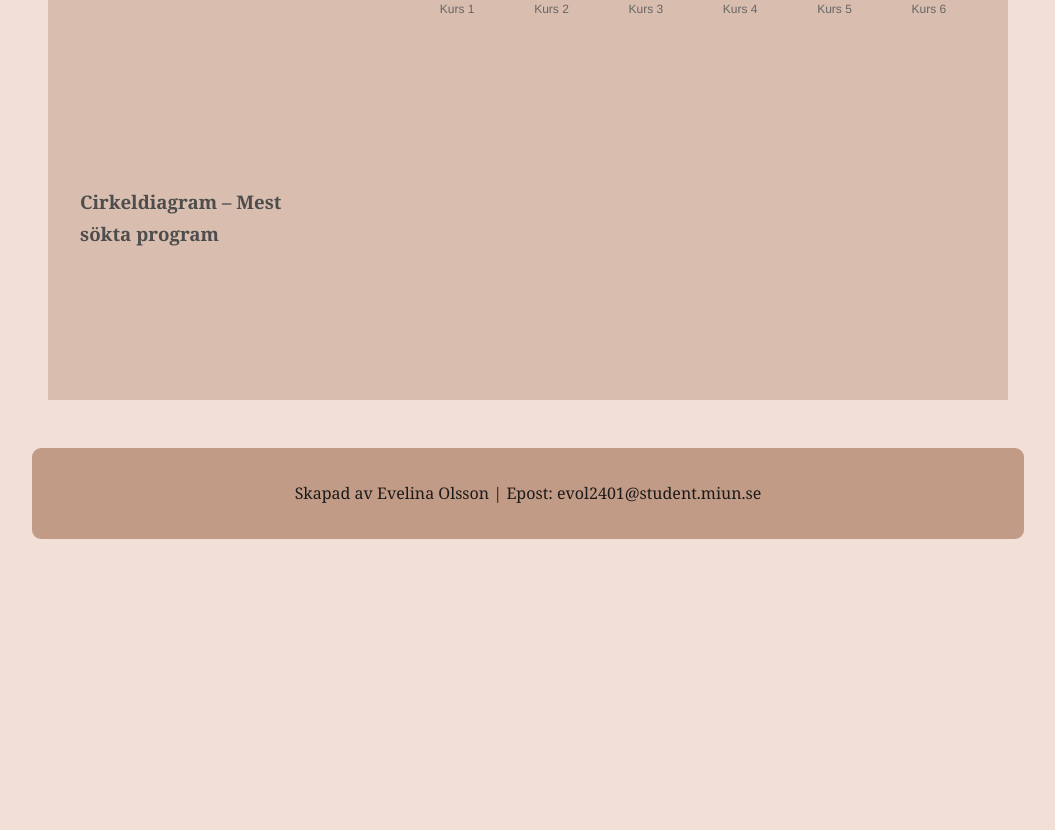
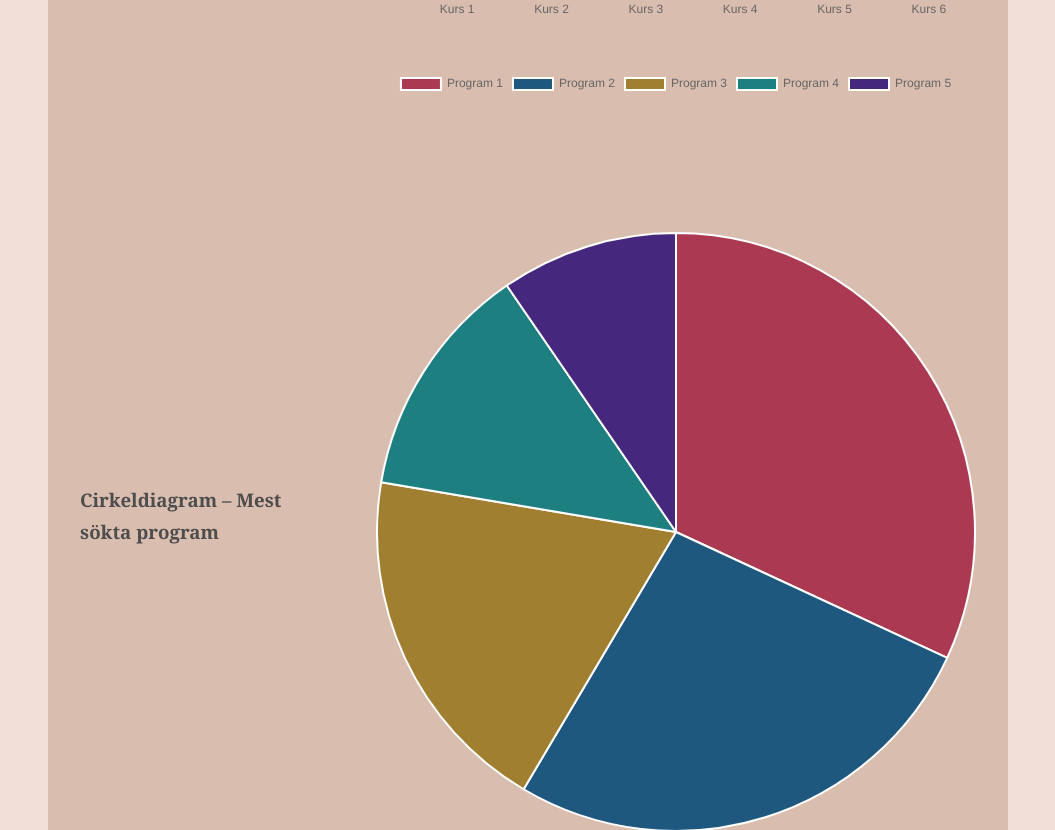
Before and after one commit to evelinaolssn/moment5_dt211g, a website built with Parcel: page src/diagram.html in a window 1280 px wide. Shown: the part 761-1591 px from the top of the page, without its empty margins (112-1167 px from the left). Before the commit the page ends 1300 px from the top, so only its background shows below. Built offline with nearby package versions, Linux system fonts and the light colour scheme.

Commit message:
Added pie chart and JSDoc documentation

```diff
--- a/src/js/diagram.js
+++ b/src/js/diagram.js
@@ -26,3 +26,29 @@ new Chart(barCtx, {
         }
     }
 });
+
+
+/**
+ * Creates a pie chart showing the number of applicants for the 5 most popular programs.
+ * The chart is rendered in a canvas element with the id "pieChart".
+ * Data is currently hardcoded but will be fetched from a JSON source later.
+ */
+const pieCtx = document.getElementById('pieChart');
+new Chart(pieCtx, {
+    type: 'pie',
+    data: {
+        labels: ['Program 1', 'Program 2', 'Program 3', 'Program 4', 'Program 5'],
+        datasets: [{
+            label: 'Antal sökande',
+            data: [300, 250, 180, 120, 90],
+            backgroundColor: [
+                'rgba(172, 57, 82, 1)',
+                'rgba(31, 88, 126, 1)',
+                'rgba(161, 127, 48, 1)',
+                'rgba(29, 127, 127, 1)',
+                'rgba(69, 40, 126, 1)'
+            ],
+            hoverOffset: 6
+        }]
+    }
+});
```
Also changed, not shown: src/scss/_component.scss (line endings or trailing spaces).
